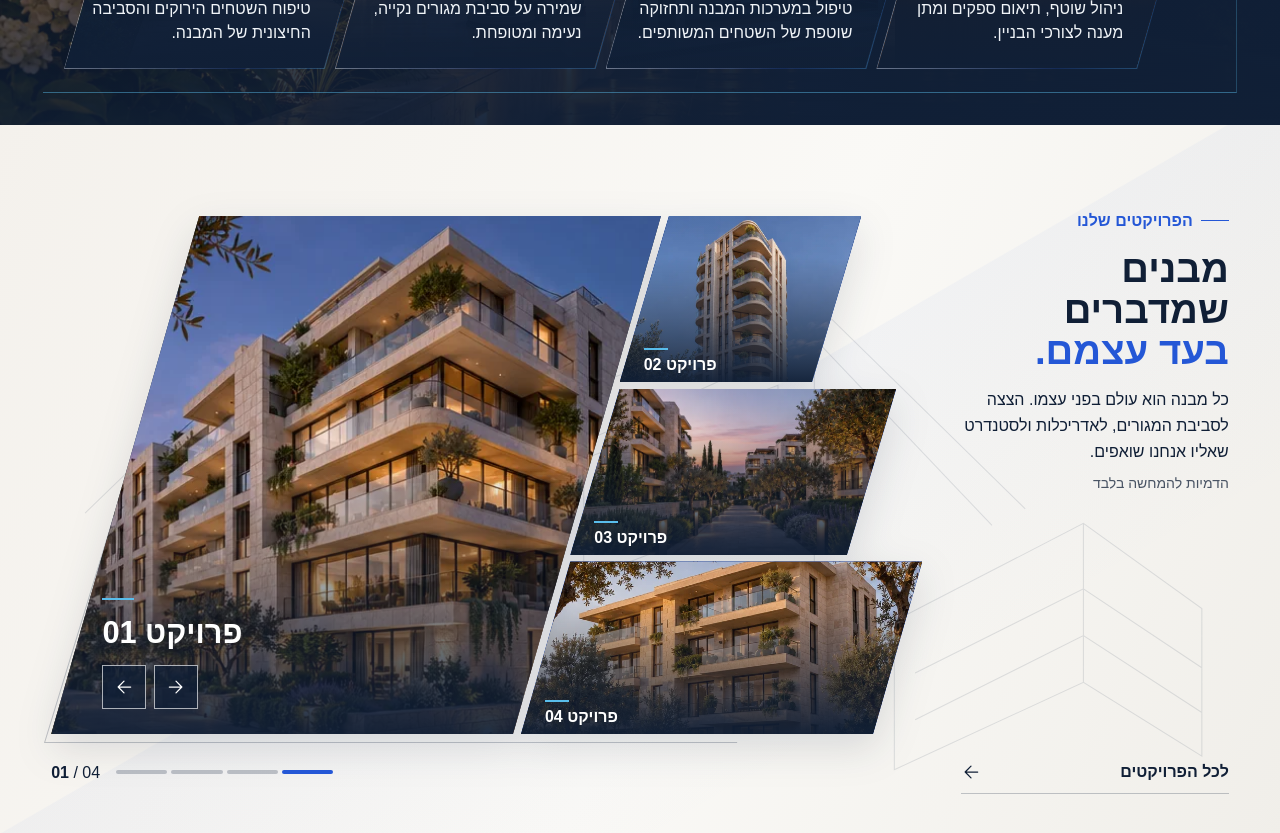
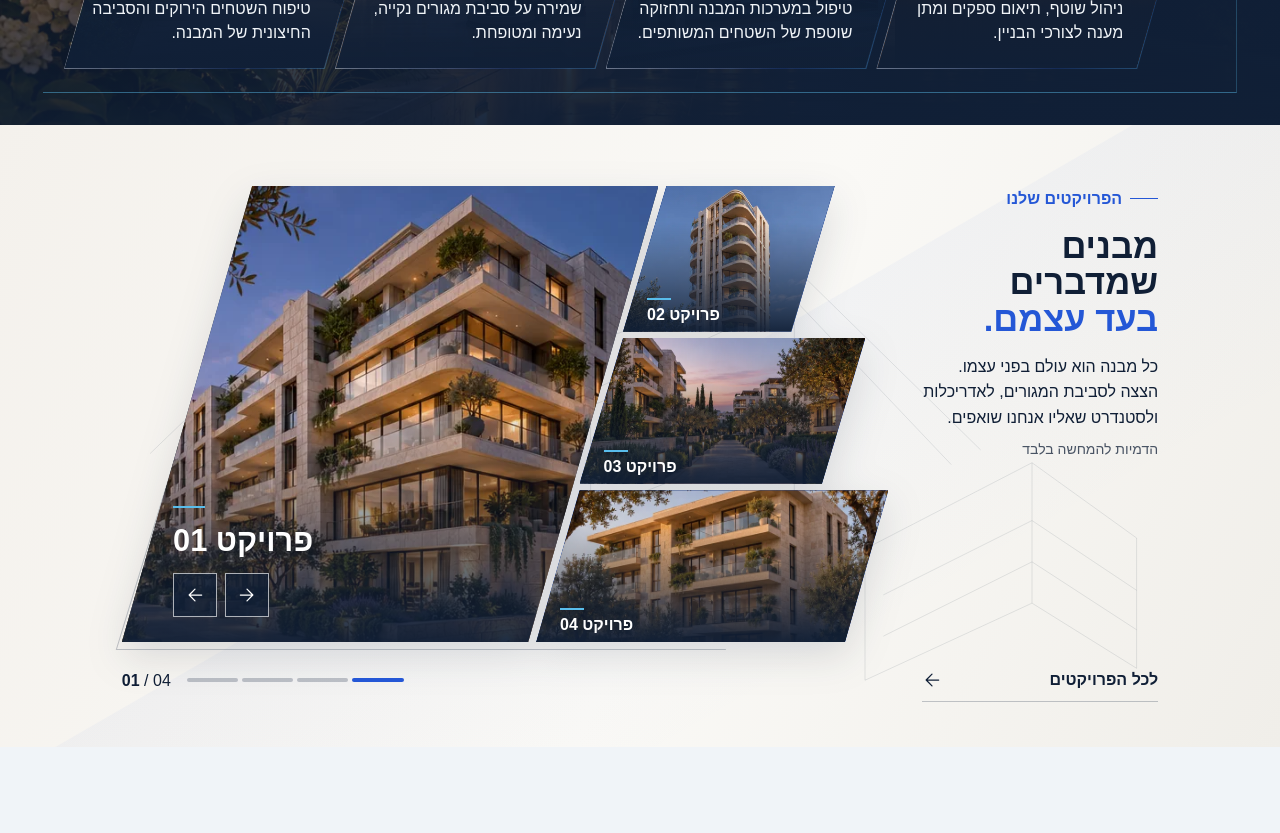
Before and after one commit to Omerf130/if-mivnim-managment, a Next.js app: page / in a window 1280 px wide. Shown: the part 2060-2893 px from the top of the page. After the commit the page ends 2807 px from the top, so only its background shows below. Built offline with nearby package versions, Linux system fonts and the light colour scheme.

Commit message:
style: refine projects gallery proportions (CP6.1)

```diff
--- a/src/sections/home/ProjectsSection.module.scss
+++ b/src/sections/home/ProjectsSection.module.scss
@@ -396,10 +396,16 @@ $ink-line: rgba(tokens.$color-navy, 0.24);
 }
 
 @media (min-width: tokens.$breakpoint-lg) {
+  .section {
+    padding-block: clamp(2.5rem, 3.5vw, 4rem);
+  }
+
   .layout {
+    inline-size: 88%;
+    max-inline-size: 73rem;
     grid-template-columns: minmax(0, 3.25fr) minmax(0, 1fr);
     grid-template-rows: 1fr auto;
-    column-gap: clamp(1.25rem, 3vw, 2.75rem);
+    column-gap: clamp(1.25rem, 2.65vw, 2.5rem);
     row-gap: tokens.$space-sm;
     direction: ltr;
   }
@@ -422,7 +428,7 @@ $ink-line: rgba(tokens.$color-navy, 0.24);
   .gallery {
     grid-column: 1;
     grid-row: 1 / 3;
-    margin-block-start: tokens.$space-lg;
+    margin-block-start: tokens.$space-md;
   }
 
   .cta {
@@ -433,7 +439,7 @@ $ink-line: rgba(tokens.$color-navy, 0.24);
   }
 
   .title {
-    font-size: clamp(1.875rem, 3vw, 3rem);
+    font-size: clamp(1.6875rem, 2.7vw, 2.7rem);
   }
 }
 
```
